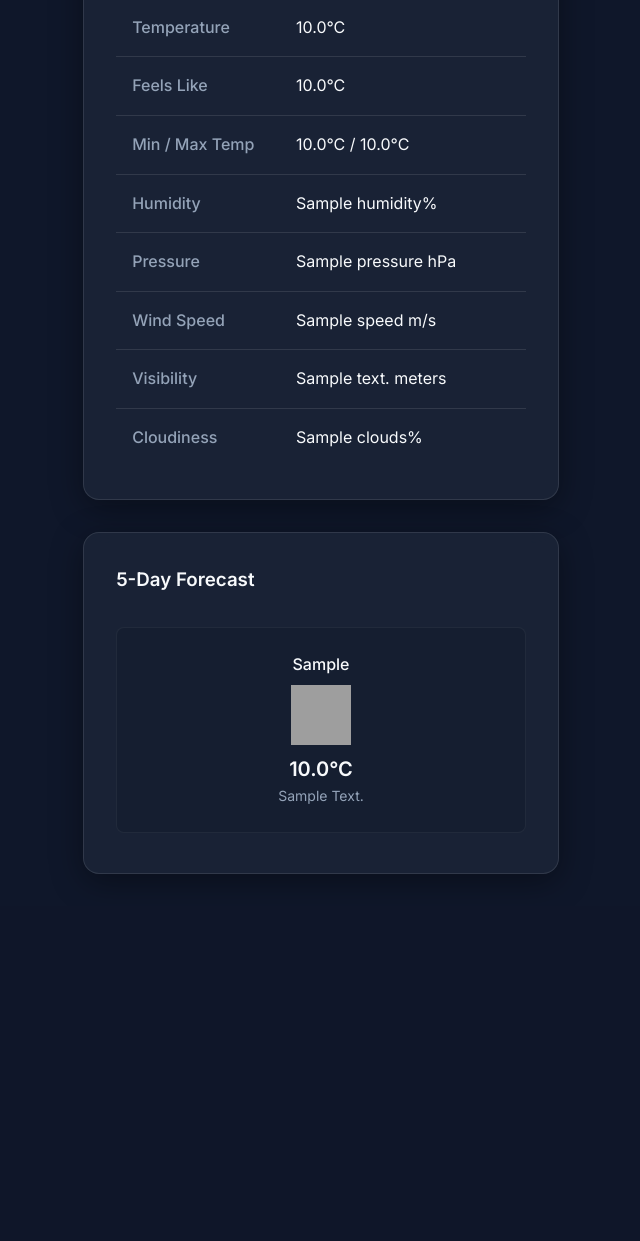
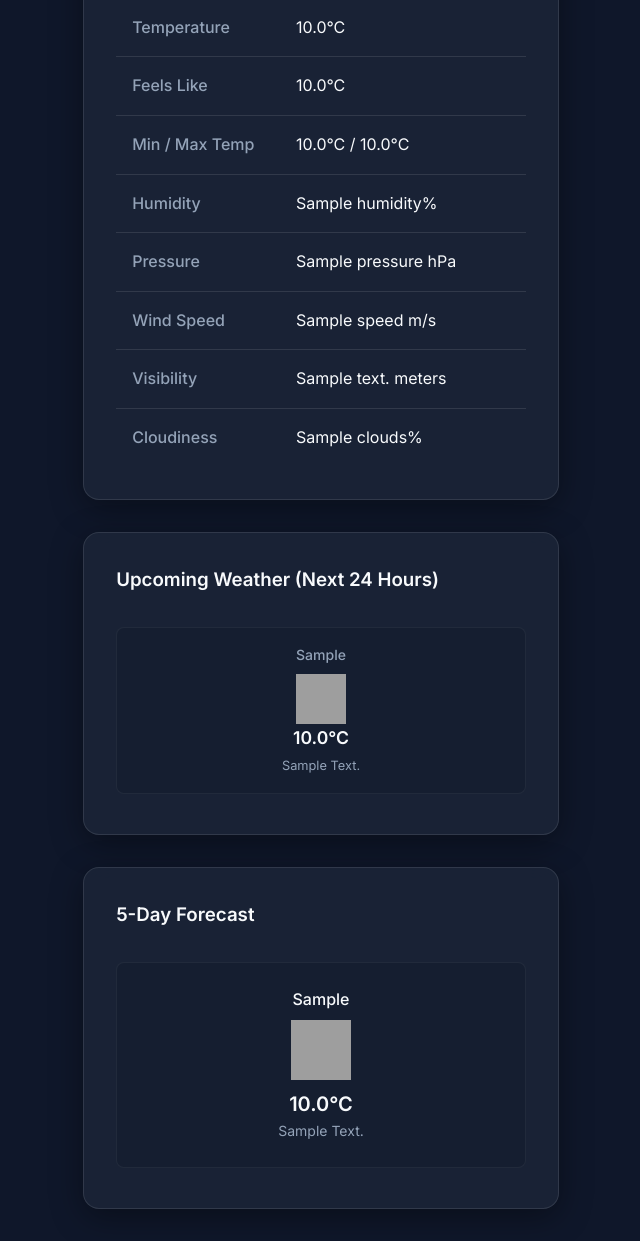
Before and after one commit to ANAND-JATOTHU/kinetrexa-Weather-Dashboard, a Django app: page /location/1/ in a window 1280 px wide. Shown: the part 606-1847 px from the top of the page, without its empty margins (319-959 px from the left). Before the commit the page ends 1480 px from the top, so only its background shows below. Run offline with Django 5.2, Linux system fonts and the light colour scheme; a user stored in the database is signed in; tables that the repository leaves empty hold one stand-in row (values such as "Sample post"); a database or web service that is not in the repository returns one stand-in record (values such as "Sample title"); data that the repository does not hold is empty; grey boxes are pictures that could not be loaded.

Commit message:
Update dashboard to strict horizontal layout and add 24-hour detailed forecast with time

```diff
--- a/static/css/index.css
+++ b/static/css/index.css
@@ -198,10 +198,17 @@ a:hover {
 
 /* Dashboard Grid */
 .dashboard-grid {
-  display: grid;
-  grid-template-columns: repeat(auto-fill, minmax(300px, 1fr));
+  display: flex;
+  flex-direction: row;
   gap: 2rem;
   margin-top: 2rem;
+  overflow-x: auto;
+  padding-bottom: 1rem;
+}
+
+.dashboard-grid .card {
+  min-width: 320px;
+  flex: 0 0 auto;
 }
 
 /* Weather Elements */
--- a/weather_app/templates/location_detail.html
+++ b/weather_app/templates/location_detail.html
@@ -72,6 +72,21 @@
 
 {% if forecast %}
 <div class="card mt-4">
+    <h3>Upcoming Weather (Next 24 Hours)</h3>
+    <div class="forecast-list">
+        {% for item in forecast.list|slice:":8" %}
+            <div class="forecast-item" style="min-width: 120px; padding: 1rem;">
+                <div class="forecast-day" style="font-size: 0.875rem; color: var(--text-muted);">{{ item.dt_txt|slice:":10" }}</div>
+                <div class="forecast-day" style="font-size: 1.1rem; margin-bottom: 0;">{{ item.dt_txt|slice:"11:16" }}</div>
+                <img src="http://openweathermap.org/img/wn/{{ item.weather.0.icon }}@2x.png" alt="icon" style="width: 50px; height: 50px;">
+                <div class="forecast-temp" style="font-size: 1.1rem; margin-top: 0;">{{ item.main.temp|floatformat:1 }}°C</div>
+                <div style="text-transform: capitalize; color: var(--text-muted); font-size: 0.8rem; text-align: center; margin-top: 0.25rem;">{{ item.weather.0.description }}</div>
+            </div>
+        {% endfor %}
+    </div>
+</div>
+
+<div class="card mt-4">
     <h3>5-Day Forecast</h3>
     <div class="forecast-list">
         {% for item in forecast.list %}
```
